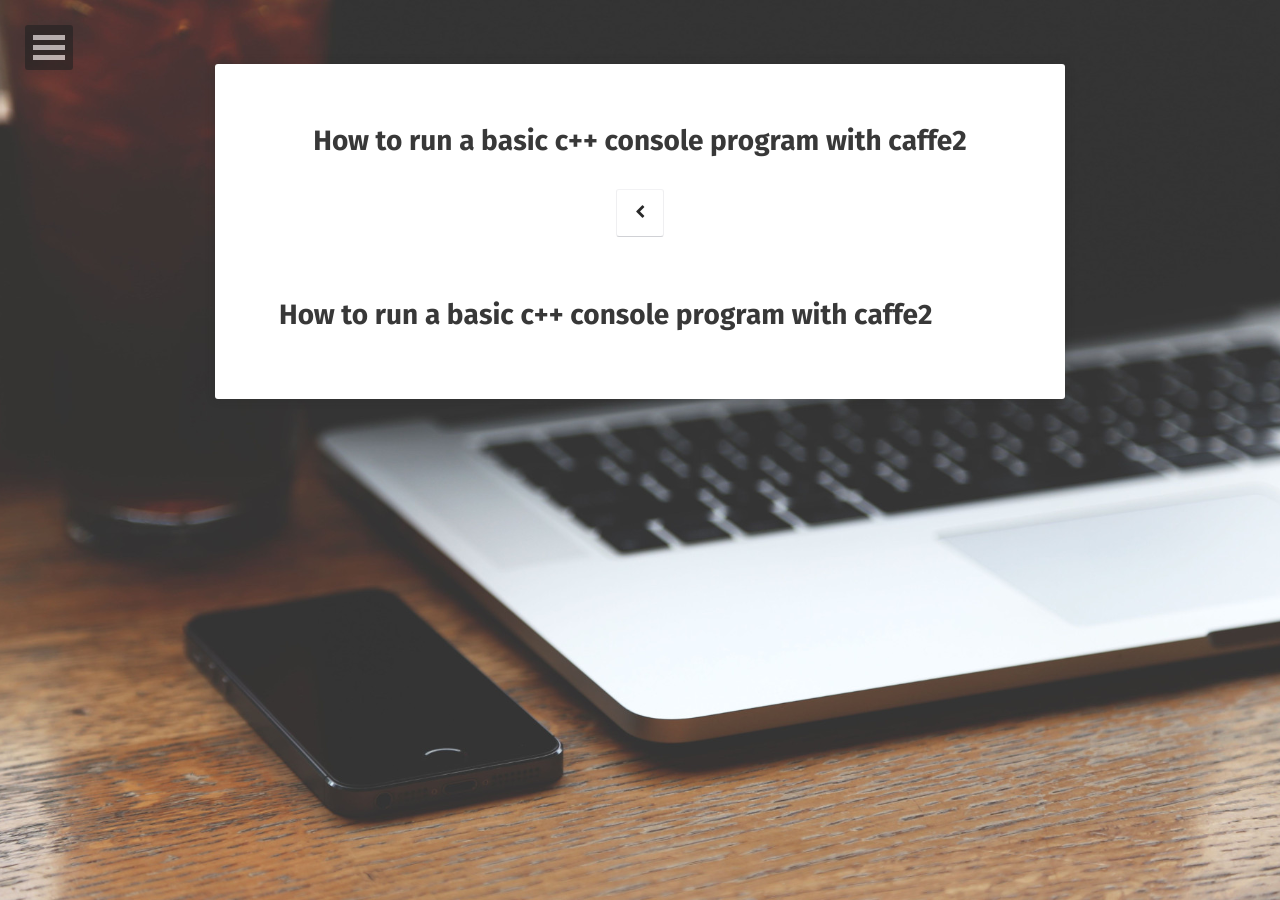
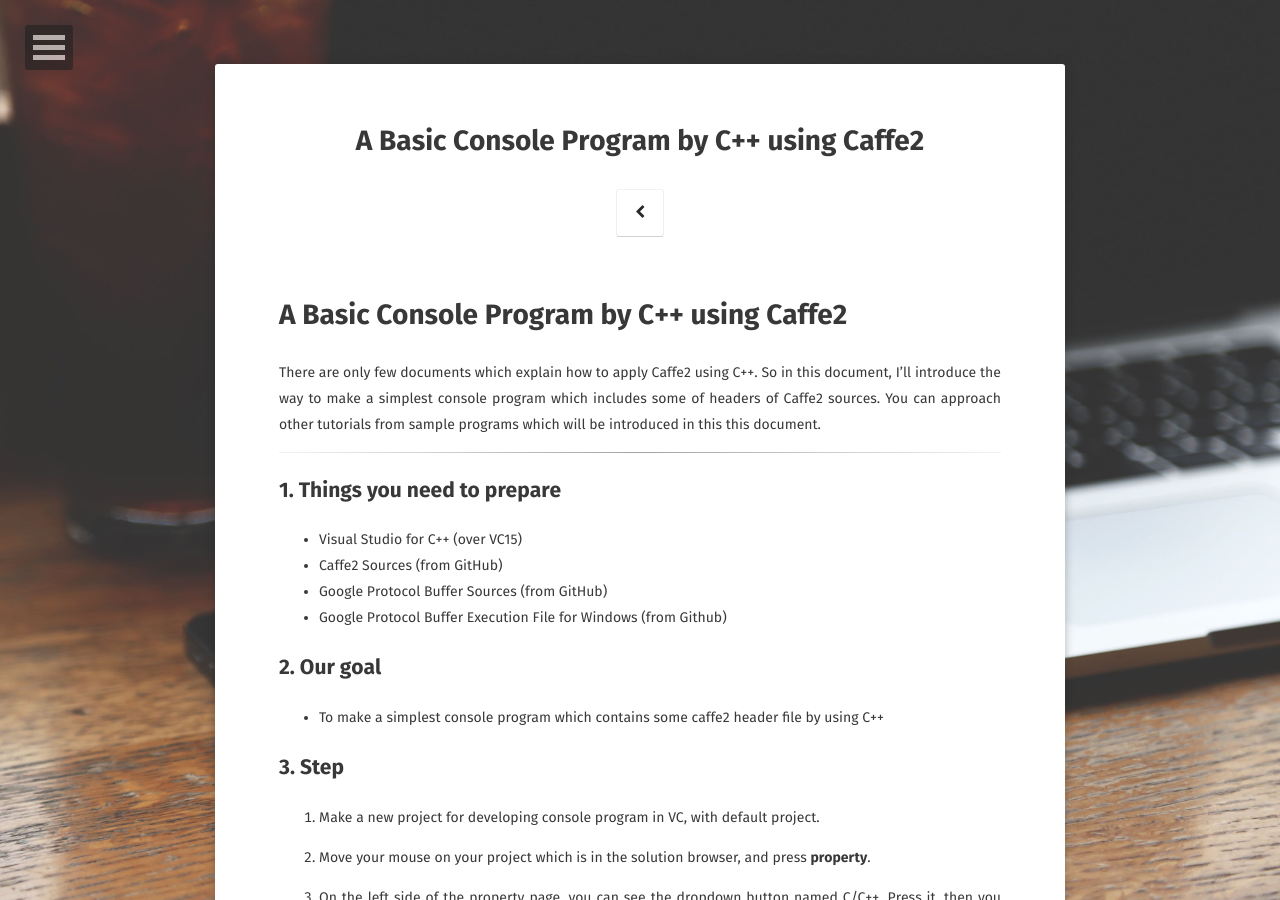
Before and after one commit to haracejacob/011A, a Jekyll site: the page built from cplusplus_tutorial.md, in a window 1280 px wide and 900 px high. Built offline with Jekyll 4.4.1, drawn with Linux system fonts in a browser that asks for light colours; some web fonts are replaced; our own code applies the rules of GitHub Pages for plain Markdown files; comment, search, counter and statistics services are not loaded; some of the changed text lies outside the part shown.

Commit message:
Upload the first version of the tutorial file

```diff
--- a/cplusplus_tutorial.md
+++ b/cplusplus_tutorial.md
@@ -1,2 +1,41 @@
-How to run a basic c++ console program with caffe2
-==================================================
+# A Basic Console Program by C++ using Caffe2
+There are only few documents which explain how to apply Caffe2 using C++. So in this document, I'll introduce the way to make a simplest console program which includes some of headers of Caffe2 sources. You can approach other tutorials from sample programs which will be introduced in this this document.
+
+----
+## 1. Things you need to prepare
+* Visual Studio for C++ (over VC15)
+* Caffe2 Sources (from GitHub)
+* Google Protocol Buffer Sources (from GitHub)
+* Google Protocol Buffer Execution File for Windows (from Github)
+
+
+
+## 2. Our goal
+- To make a simplest console program which contains some caffe2 header file by using C++
+
+
+## 3. Step
+1. Make a new project for developing console program in VC, with default project.
+
+2. Move your mouse on your project which is in the solution browser, and press **property**.
+
+3. On the left side of the property page, you can see the dropdown button named C/C++. Press it, then you can see subbutton named **general**. Press it.
+
+4. On the right side of the page, there is a property named **additional including directory**. Press the dropdown button which is on right side of the line, then press the **edit** button which is below the line.
+
+5. Type below directories in the textbox. In the below directories, "XXX_DIRECTORY" means the name of the directory you installed program "XXX" in.
+
+~~~
+$CAFFE2_DIRECTORY\caffe2-master\
+$CAFFE2_DIRECTORY\caffe2-master\caffe2\core
+$PROTOBUF_DIRECTORY\protobuf-master\src
+~~~
+
+6. Go to the directory "**$CAFFE2_DIRECTORY\caffe2-master\caffe2\proto**". In the directory there are some '.proto' files. You should generate '.cc' files and '.h' files from these files using Google Protocol Buffer Execution file. Put the exe file into same directory with '.proto' files, and in the prompt, execute the instruction **"protoc --cpp_out=./ $FILENAME.proto"**. Then you can get new file that you need to execute the program.
+
+7. Make a simple c++ program, including some caffe2 headers like **<blob.h>**. Does it run well? If it does, you can try any other tutorials from here.
+
+
+
+## Change Log
+* 17.5.2013 : First version of the tutorial document.
```
